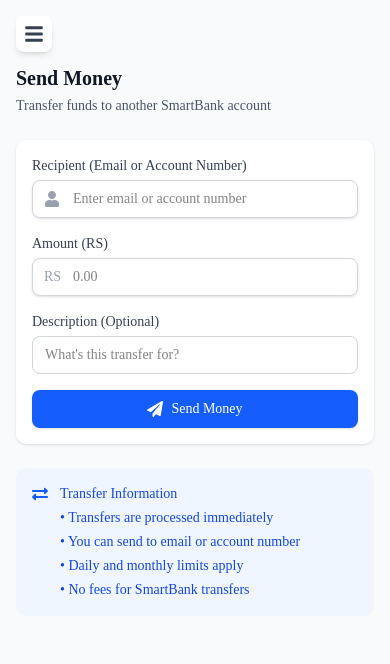
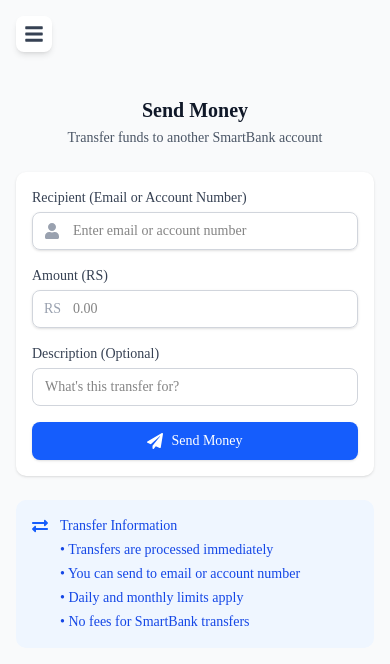
Before and after one commit to muhammad-abdullah11/smartbank, a Next.js app: page /transfer in a window 390 px wide. Shown: the top 664 px of the page. Built offline with nearby package versions, Linux system fonts and the light colour scheme.

Commit message:
fixing the styling in transfer page in mobile preview

```diff
--- a/app/(main)/transfer/page.tsx
+++ b/app/(main)/transfer/page.tsx
@@ -117,8 +117,8 @@
     <main className="min-h-screen bg-gray-50 dark:bg-gray-900 px-4 py-16  md:p-4 sm:p-6 lg:p-8">
       <section className="max-w-2xl mx-auto">
         <div className="mb-6">
-          <h1 className="text-xl sm:text-2xl font-bold text-gray-900 dark:text-gray-100">Send Money</h1>
-          <p className="mt-1 text-sm text-gray-600 dark:text-gray-400">Transfer funds to another SmartBank account</p>
+          <h1 className="text-xl pt-8 text-center sm:text-2xl font-bold text-gray-900 dark:text-gray-100">Send Money</h1>
+          <p className="mt-1 text-sm text-center text-gray-600 dark:text-gray-400">Transfer funds to another SmartBank account</p>
         </div>
 
         <section className="bg-white dark:bg-gray-800 p-4 sm:p-6 rounded-lg shadow-sm">
```
